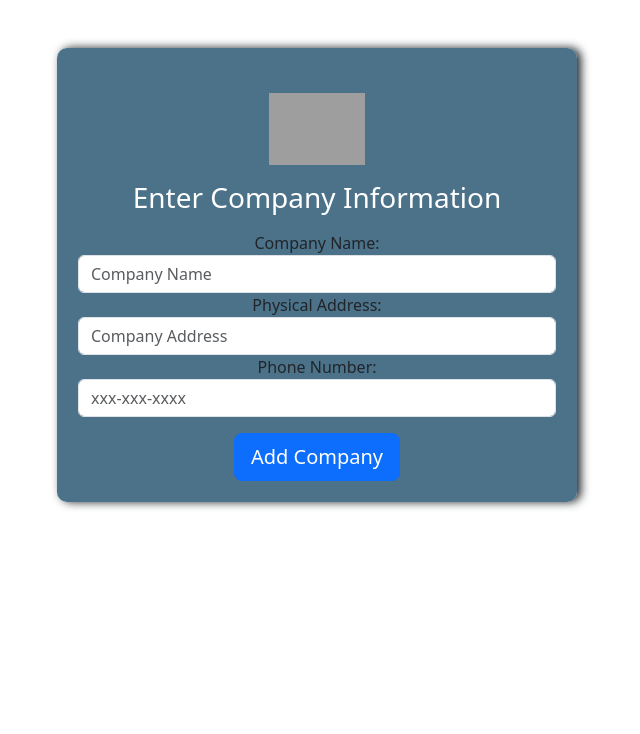
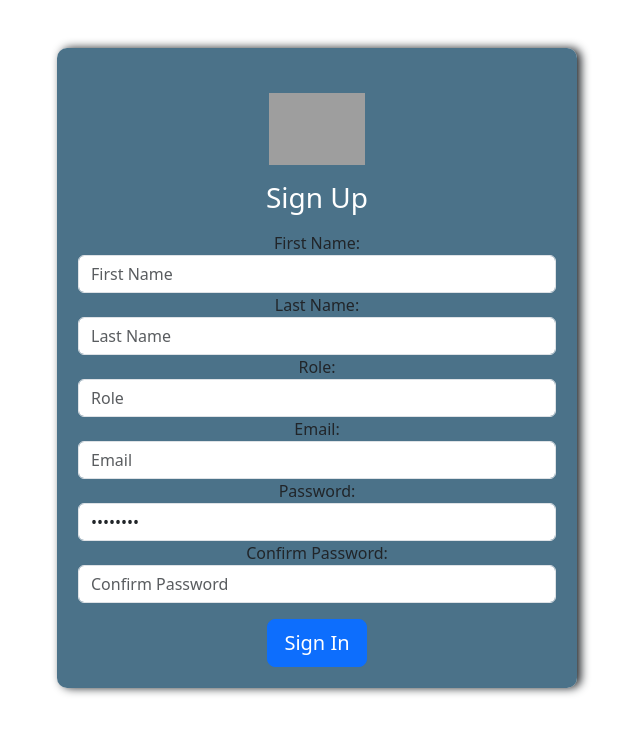
Before and after one commit to Jacob-Pritchett1/CRM_Stage3, a Flask app: page /create_user in a window 1280 px wide. Shown: the top 734 px of the page, without its empty margins (323-963 px from the left). Run offline with Flask 3, Linux system fonts and the light colour scheme; grey boxes are pictures that could not be loaded.

Commit message:
Fixed user creation and updated notes schema

```diff
--- a/flask_app/controllers/users.py
+++ b/flask_app/controllers/users.py
@@ -159,13 +159,11 @@ def create_note():
     if "user_id" not in session:
         return redirect(url_for('login'))
     company_id = request.form["company_id"]
-    company_user_id = request.form["company_user_id"]
     data = {
         "note": request.form["note"],
         "date": request.form["date"],
         "user_id": session["user_id"],
         "company_id": company_id,
-        "company_user_id": company_user_id
     }
     Note.create_note(data)
     return redirect("/notes")
--- a/flask_app/templates/create_user.html
+++ b/flask_app/templates/create_user.html
@@ -4,8 +4,7 @@
     <meta charset="UTF-8">
     <meta name="viewport" content="width=device-width, initial-scale=1.0">
     <title>Registration</title>
-    <link href="https://cdn.jsdelivr.net/npm/bootstrap@5.3.1/dist/css/bootstrap.min.css" rel="stylesheet"
-        integrity="sha384-4bw+/aepP/YC94hEpVNVgiZdgIC5+VKNBQNGCHeKRQN+PtmoHDEXuppvnDJzQIu9" crossorigin="anonymous">
+    <link href="https://cdn.jsdelivr.net/npm/bootstrap@5.3.1/dist/css/bootstrap.min.css" rel="stylesheet" integrity="sha384-4bw+/aepP/YC94hEpVNVgiZdgIC5+VKNBQNGCHeKRQN+PtmoHDEXuppvnDJzQIu9" crossorigin="anonymous">
     <style>
         .background {
             background-color: #325e78df;
@@ -13,17 +12,16 @@
             margin: auto;
             border-radius: 10px;
             box-shadow: 4px 0 10px;
-            padding: 21px;
+            padding:21px;
         }
     </style>
 </head>
-
 <body>
     <div class="text-center mt-5 background">
         <div class="login">
-            <form style="max-width:520px;margin:auto;" action="/new/company/create" method="POST">
+            <form style="max-width:520px;margin:auto;"" action="/registration/process" method="post">
                 <img class="mt-4" src="/flask_app/static/CRMlogo-final.png" height="72" alt="logo">
-                <h1 class="h3 mb-3 mt-3 font-weight-normal text-white">Enter Company Information</h1>
+                <h1 class="h3 mb-3 mt-3 font-weight-normal text-white">Sign Up</h1>
                 {% with messages = get_flashed_messages() %}
                         {% if messages %}
                             {% for message in messages %}
@@ -31,24 +29,24 @@
                             {% endfor %}
                         {% endif %}
                     {%endwith%}
-                <label for="company_name">Company Name:</label>
-                <input type="text" name="company_name" id="company_name" class="form-control"
-                    placeholder="Company Name">
-                <label for="physical_address">Physical Address:</label>
-                <input type="text" name="physical_address" id="physical_address" class="form-control"
-                    placeholder="Company Address">
-                <label for="phone_number">Phone Number:</label>
-                <input type="number" name="phone_number" id="phone_number" class="form-control"
-                    placeholder="xxx-xxx-xxxx">
+                <label for="first_name">First Name:</label>
+                <input type="text" name="first_name" id="first_name" class="form-control" placeholder="First Name">
+                <label for="last_name">Last Name:</label>
+                <input type="text" name="last_name" id="last_name" class="form-control" placeholder="Last Name">
+                <label for="role">Role:</label>
+                <input type="text" name="role" id="role" class="form-control" placeholder="Role">
+                <label for="email">Email:</label>
+                <input type="text" name="email" id="email" class="form-control" placeholder="Email">
+                <label for="password">Password:</label>
+                <input type="password" name="password" id="password" class="form-control" value="Password">
+                <label for="confirm_password">Confirm Password:</label>
+                <input type="password" name="confirm_password" id="confirm_password" class="form-control" placeholder="Confirm Password">
                 <div class="mt-3">
-                    <button class="btn btn-lg btn-primary btn-block">Add Company</button>
+                    <button class="btn btn-lg btn-primary btn-block">Sign In</button>
                 </div>
         </form>
         </div>
     </div>
-    <script src="https://cdn.jsdelivr.net/npm/bootstrap@5.3.1/dist/js/bootstrap.bundle.min.js"
-        integrity="sha384-HwwvtgBNo3bZJJLYd8oVXjrBZt8cqVSpeBNS5n7C8IVInixGAoxmnlMuBnhbgrkm"
-        crossorigin="anonymous"></script>
+    <script src="https://cdn.jsdelivr.net/npm/bootstrap@5.3.1/dist/js/bootstrap.bundle.min.js" integrity="sha384-HwwvtgBNo3bZJJLYd8oVXjrBZt8cqVSpeBNS5n7C8IVInixGAoxmnlMuBnhbgrkm" crossorigin="anonymous"></script>
 </body>
-
 </html>
```
Lines whose indentation alone changed are shown as unchanged.
